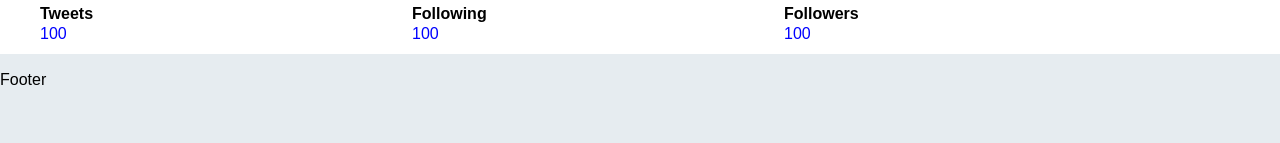
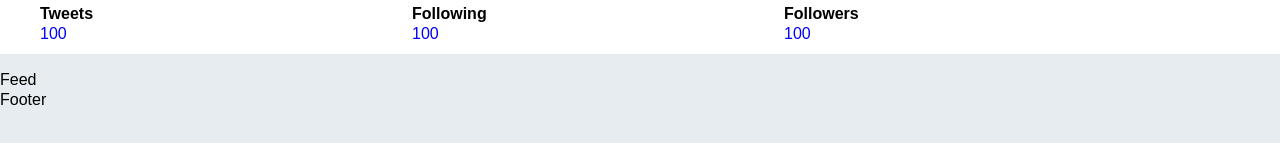
Before and after one commit to chingu-voyage4/Bears-Team-1, a React (Create React App) app: page / in a window 1280 px wide. Shown: the part 223-366 px from the top of the page. Built offline with nearby package versions, Linux system fonts and the light colour scheme.

Commit message:
Added Feed, renamed Home to ProfileCard (components)

```diff
--- a/src/Main.js
+++ b/src/Main.js
@@ -1,11 +1,13 @@
 import React, { Component } from "react";
-import Home from "./components/Home";
+import ProfileCard from "./components/ProfileCard";
+import Feed from "./components/Feed";
 
 class Main extends Component {
   render() {
     return (
       <div>
-        <Home />
+        <ProfileCard />
+        <Feed />
       </div>
     );
   }
--- /dev/null
+++ b/src/components/Feed.js
@@ -0,0 +1,9 @@
+import React, { Component } from "react";
+
+class Feed extends Component {
+  render() {
+    return <div className="container">Feed</div>;
+  }
+}
+
+export default Feed;
--- a/src/components/Home.js
+++ b/src/components/ProfileCard.js
@@ -1,6 +1,6 @@
 import React, { Component } from "react";
 
-class Home extends Component {
+class ProfileCard extends Component {
   render() {
     return (
       <div className="container">
@@ -37,4 +37,4 @@ class Home extends Component {
   }
 }
 
-export default Home;
+export default ProfileCard;
```
